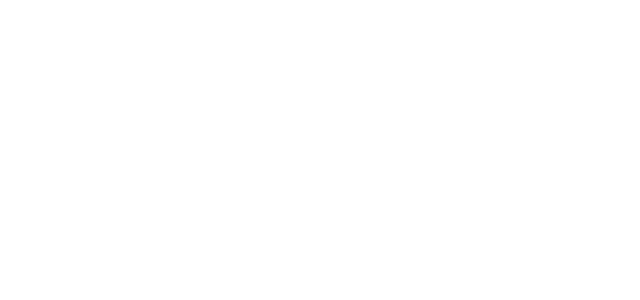
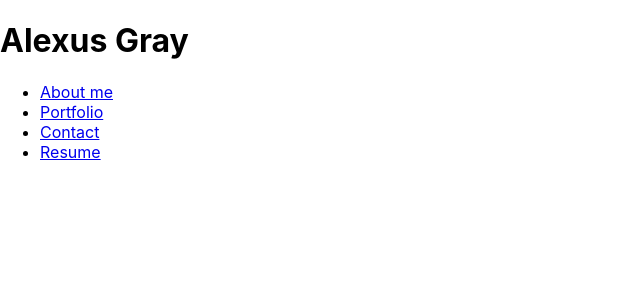
Before and after one commit to grayad/my-portfolio, a React (Create React App) app: page / in a window 1280 px wide. Shown: the top 300 px of the page, without its empty margins (0-640 px from the left). Built offline with nearby package versions, Linux system fonts and the light colour scheme.

Commit message:
fix nav and header to display

```diff
--- a/public/index.html
+++ b/public/index.html
@@ -24,7 +24,7 @@
       work correctly both with client-side routing and a non-root public URL.
       Learn how to configure a non-root public URL by running `npm run build`.
     -->
-    <title>React App</title>
+    <title>Alexus Gray - Portfolio</title>
   </head>
   <body>
     <noscript>You need to enable JavaScript to run this app.</noscript>
--- a/src/App.js
+++ b/src/App.js
@@ -5,9 +5,7 @@ import Nav from "./components/Navigation";
 function App() {
   return (
     <div>
-      <Header>
-        <Nav></Nav>
-      </Header>
+      <Header></Header>
       <main></main>
     </div>
   );
--- a/src/components/Header/index.js
+++ b/src/components/Header/index.js
@@ -1,7 +1,13 @@
 import React from "react";
+import Nav from "../Navigation";
 
 function Header() {
-  return <header></header>;
+  return (
+    <header>
+      <h1 aref="/">Alexus Gray</h1>
+      <Nav></Nav>
+    </header>
+  );
 }
 
 export default Header;
```
Also changed, not shown: src/index.css (line endings or trailing spaces).
